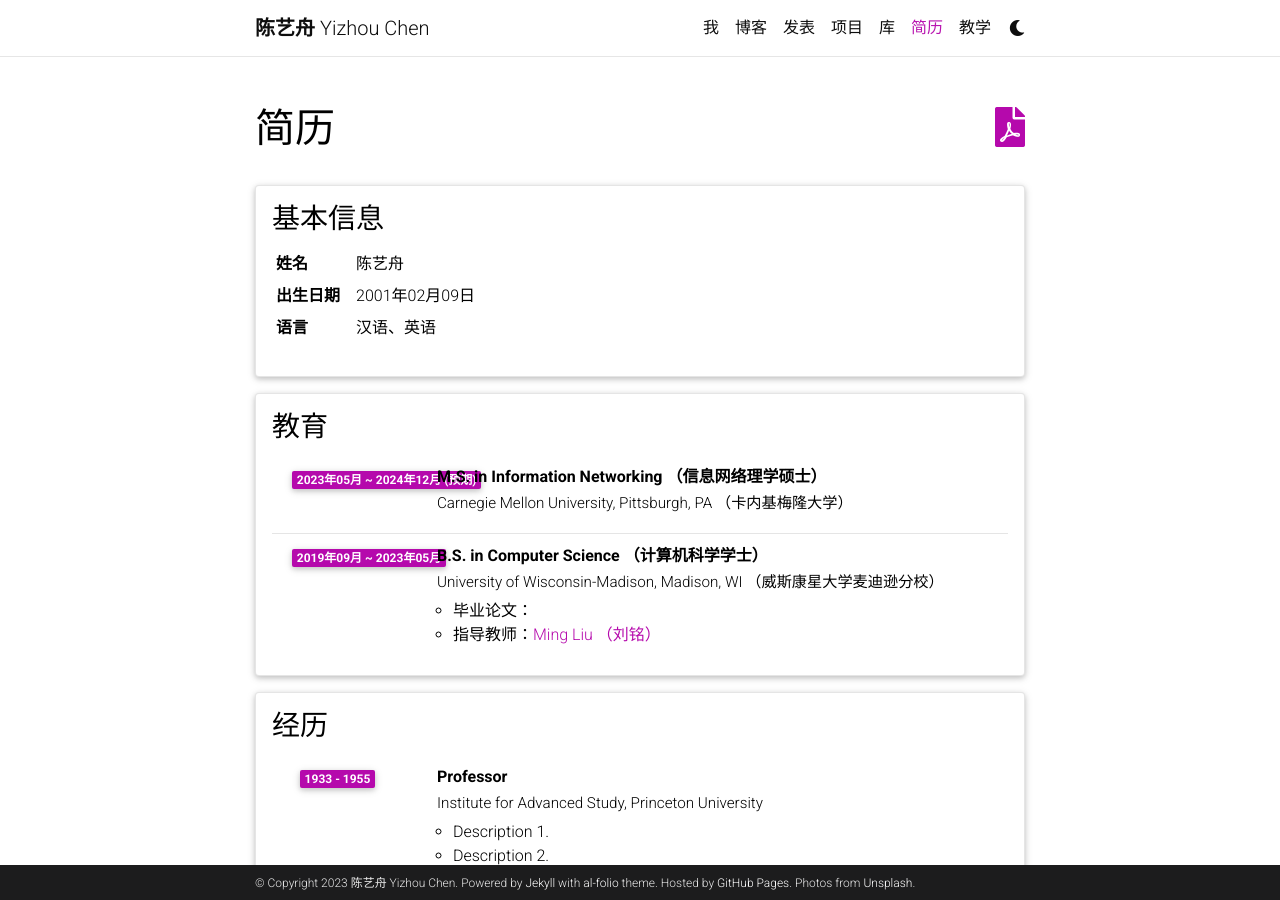
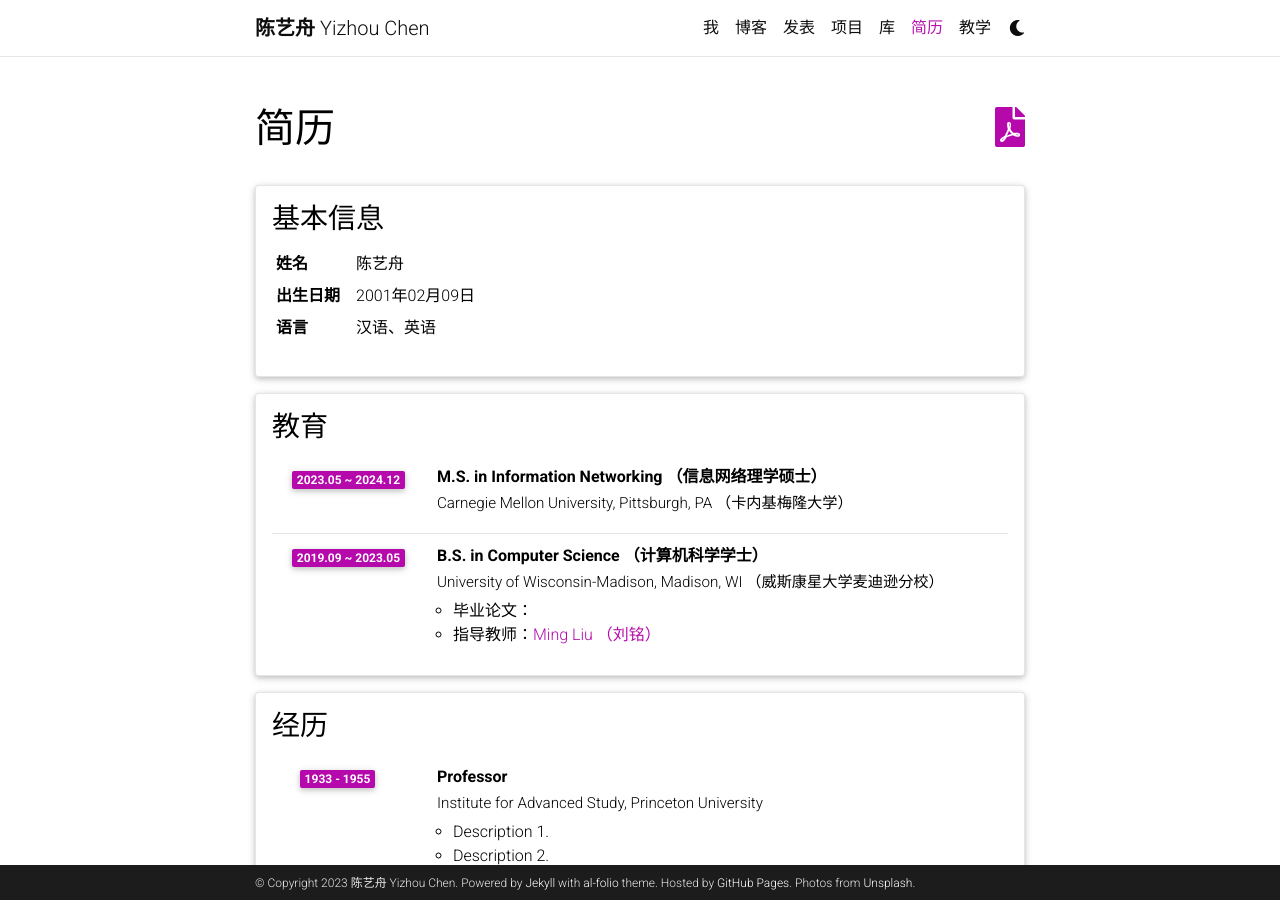
Before and after one commit to famax7/famax7.github.io, a Jekyll site: the page built from _pages/cv.md, in a window 1280 px wide and 900 px high. Built offline with Jekyll 4.4.1, drawn with Linux system fonts in a browser that asks for light colours; comment, search, counter and statistics services are not loaded; a style sheet for code colours, icons or effects is not loaded.

Commit message:
Update cv.yml

```diff
--- a/_data/cv.yml
+++ b/_data/cv.yml
@@ -13,7 +13,7 @@
   contents:
     - title: M.S. in Information Networking （信息网络理学硕士）
       institution: Carnegie Mellon University, Pittsburgh, PA （卡内基梅隆大学）
-      year: 2023年05月 ~ 2024年12月 (预期)
+      year: 2023.05 ~ 2024.12
       description:
 #        - Description 1.
 #        - Description 2.
@@ -23,7 +23,7 @@
 #            - Sub-description 2.
     - title: B.S. in Computer Science （计算机科学学士）
       institution: University of Wisconsin-Madison, Madison, WI （威斯康星大学麦迪逊分校）
-      year: 2019年09月 ~ 2023年05月
+      year: 2019.09 ~ 2023.05
       description:
         - 毕业论文：
         - 指导教师：<a href="https://pages.cs.wisc.edu/~mgliu/">Ming Liu （刘铭）</a>
```
